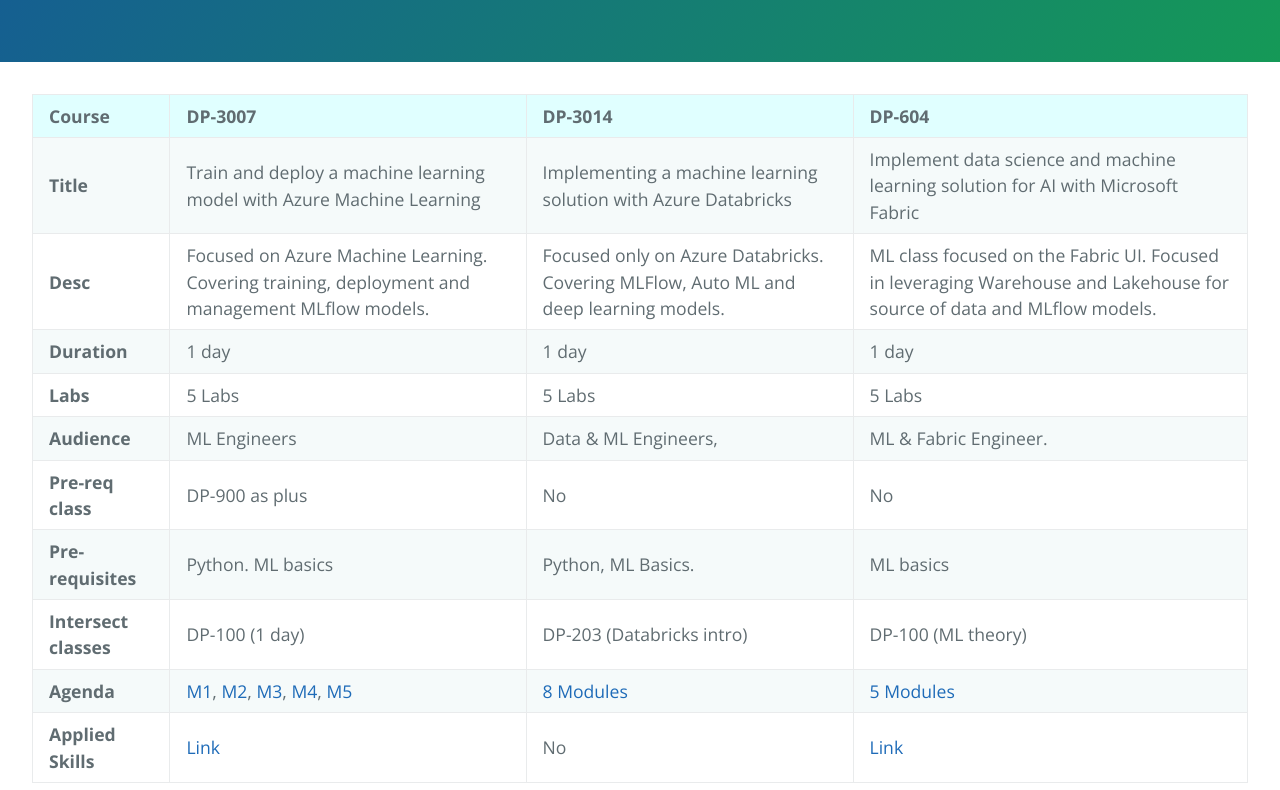
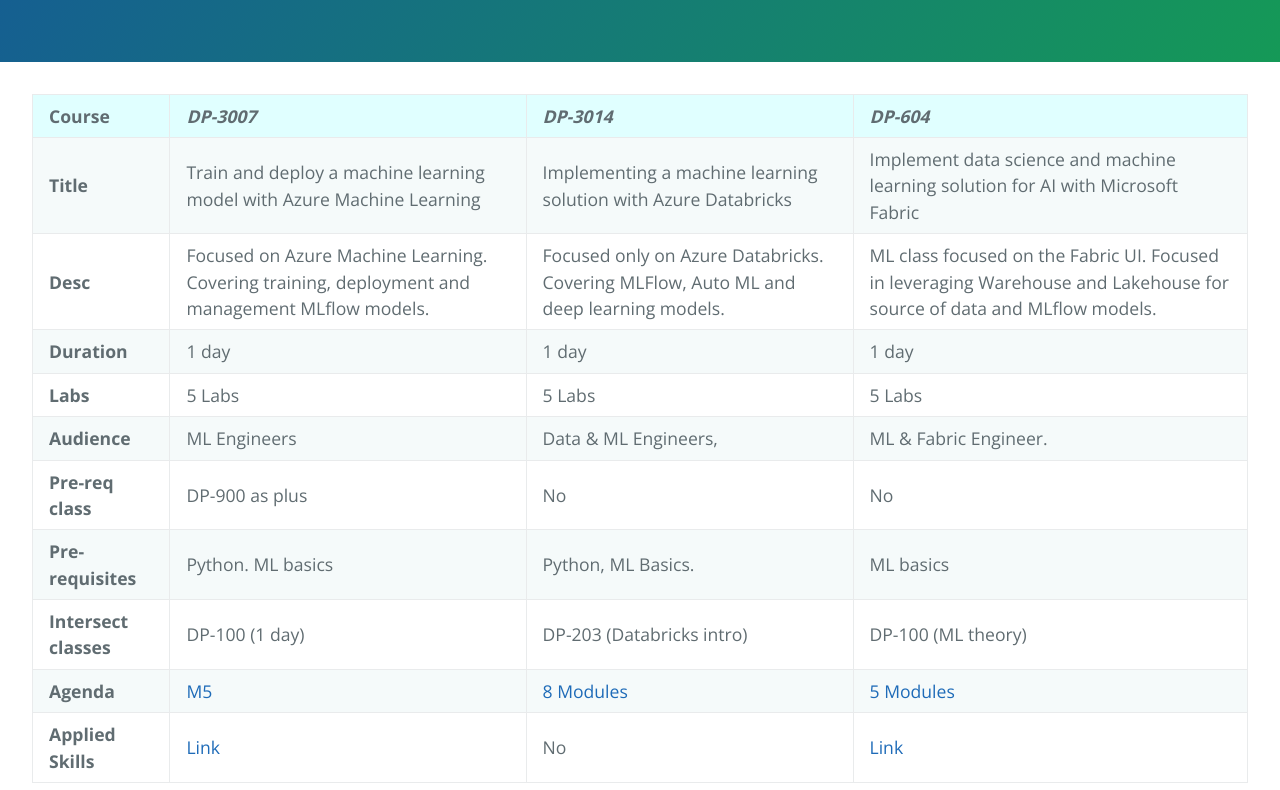
Before and after one commit to true-while/tpm-cheat-sheets, a Jekyll site: the page built from docs/ml-table.md, in a window 1280 px wide. Shown: the part 321-1111 px from the top of the page. Built offline with Jekyll 4.4.1, drawn with Linux system fonts in a browser that asks for light colours; our own code applies the rules of GitHub Pages for plain Markdown files.

Commit message:
udpates ML

````diff
--- a/docs/ml-table.md
+++ b/docs/ml-table.md
@@ -1,5 +1,5 @@
 ```table
-| **Course** | DP-3007 | DP-3014 | DP-604 |
+| **Course** | _DP-3007_ | _DP-3014_ | _DP-604_ |
 | --- | --- | --- | --- |
 | **Title** | Train and deploy a machine learning model with Azure Machine Learning | Implementing a machine learning solution with Azure Databricks | Implement data science and machine learning solution for AI with Microsoft Fabric |
 | **Desc** | Focused on Azure Machine Learning. Covering training, deployment and management MLflow models. | Focused only on Azure Databricks. Covering MLFlow, Auto ML and deep learning models. | ML class focused on the Fabric UI. Focused in leveraging Warehouse and Lakehouse for source of data and MLflow models. |
@@ -9,6 +9,6 @@
 | **Pre-req class** | DP-900 as plus | No  | No  |
 | **Pre-requisites** | Python. ML basics | Python, ML Basics. | ML basics |
 | **Intersect classes** | DP-100 (1 day) | DP-203 (Databricks intro) | DP-100 (ML theory) |
-| **Agenda** | [M1](https://learn.microsoft.com/en-us/training/modules/make-data-available-azure-machine-learning/), [M2](https://learn.microsoft.com/en-us/training/modules/work-environments-azure-machine-learning/), [M3](https://learn.microsoft.com/en-us/training/modules/run-training-script-command-job-azure-machine-learning/), [M4](https://learn.microsoft.com/en-us/training/modules/train-models-training-mlflow-jobs/), [M5](https://learn.microsoft.com/en-us/training/modules/deploy-model-managed-online-endpoint/) | [8 Modules](https://learn.microsoft.com/en-us/training/paths/build-operate-machine-learning-solutions-azure-databricks/) | [5 Modules](https://learn.microsoft.com/en-us/training/paths/implement-data-science-machine-learning-fabric/) |
+| **Agenda** | [M5](https://learn.microsoft.com/en-us/training/paths/train-deploy-machine-learning-model/)| [8 Modules](https://learn.microsoft.com/en-us/training/paths/build-operate-machine-learning-solutions-azure-databricks/) | [5 Modules](https://learn.microsoft.com/en-us/training/paths/implement-data-science-machine-learning-fabric/) |
 | **Applied Skills** | [Link](https://learn.microsoft.com/en-us/credentials/applied-skills/train-and-deploy-a-machine-learning-model-with-azure-machine-learning/) | No  | [Link](https://learn.microsoft.com/en-us/credentials/applied-skills/implement-a-data-science-and-machine-learning-solution-with-microsoft-fabric/) |
 ```
````
Also changed, not shown: docs/ai-table.md (+1 -1 lines).
